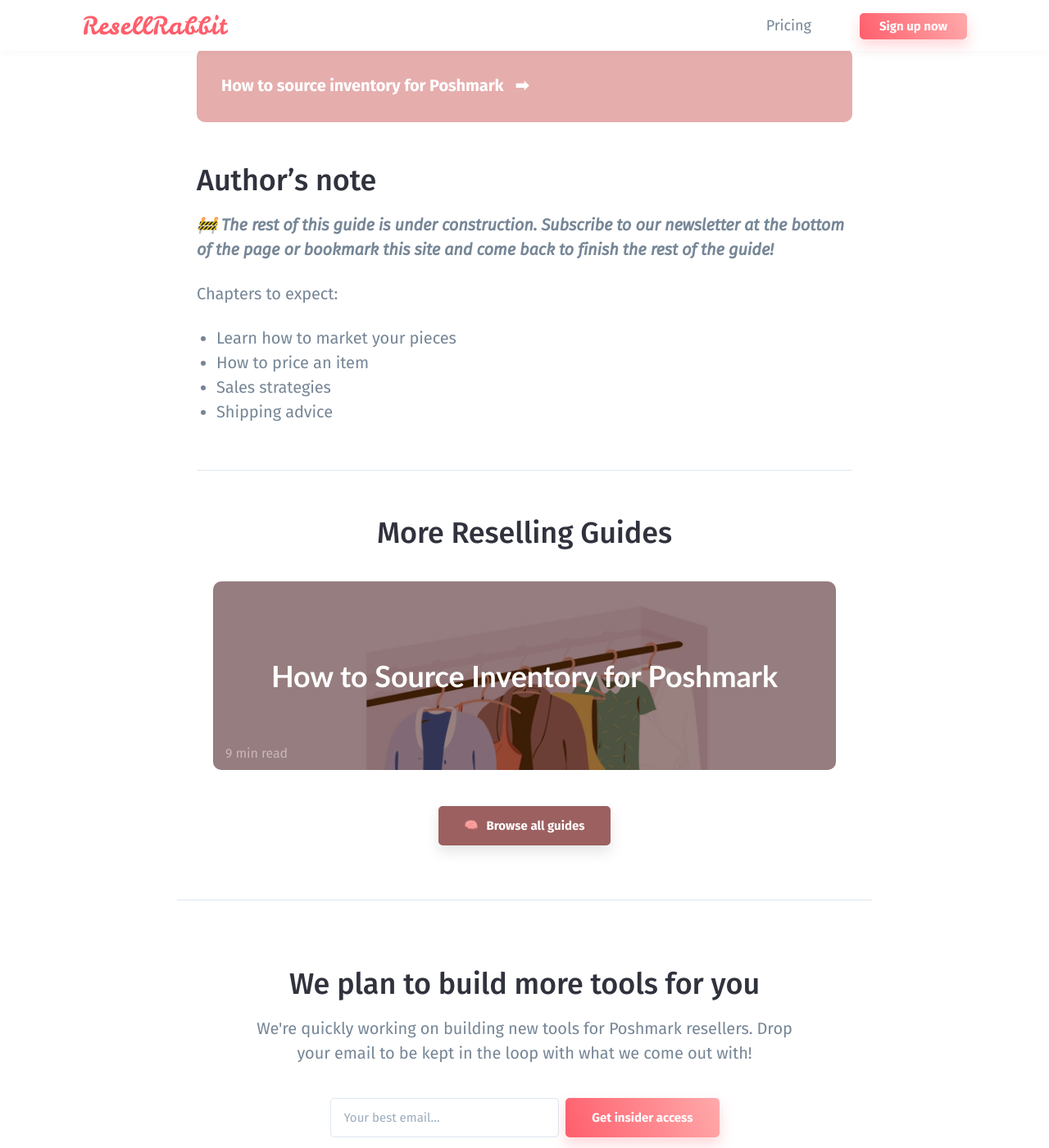
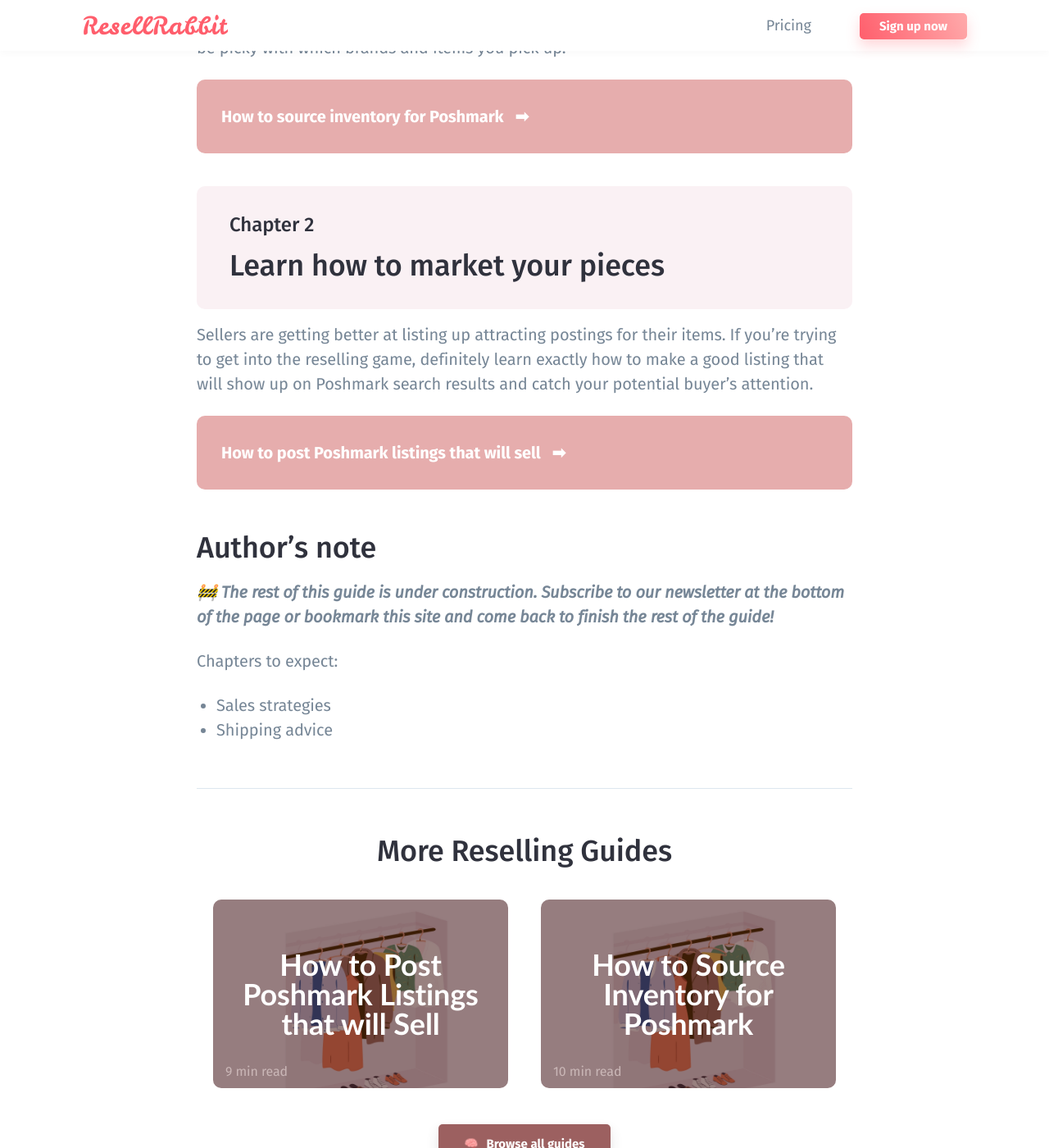
Before and after one commit to hirrra/resellrabbit, a Jekyll site: the page built from _posts/2021-05-01-poshmark-ultimate-guide.md, in a window 1280 px wide and 1400 px high, scrolled down 1018 px. Shown: the whole window at 82% size. Built offline with Jekyll 4.4.1, drawn with Linux system fonts in a browser that asks for light colours; some of the changed text lies outside the part shown.

Commit message:
add chapter 2 list on poshmark

```diff
--- a/_includes/cta.html
+++ b/_includes/cta.html
@@ -2,7 +2,8 @@
 
   <div class="flex-container flex-align-center">
     <div class="">
-      <p><b><i>Psst,</i></b> I made a tool that helps Poshmark sellers make more sales without spending more of their personal time
+      <p>
+        {{ include.content }}
       </p>
     </div>
     <div class="right text-center flex-item">
--- a/_includes/footer.html
+++ b/_includes/footer.html
@@ -6,6 +6,7 @@
                 <li><a href="{{ '/signup' | relative_url }}">Sign up for ResellRabbit</a></li>
                 <li><a href="{{ '/pricing' | relative_url }}">Pricing</a></li>
                 <li><a href="{{ '/guides/source-inventory' | relative_url }}">How to Source Inventory for Poshmark</a></li>
+                <li><a href="{{ '/guides/list-on-poshmark' | relative_url }}">How to Post Poshmark Listings that will Sell</a></li>
                 <!-- <li><a href="">This Poshmark Experiment SHOCKED Me</a></li> -->
             </ul>
         </div>
--- a/_posts/2021-05-01-poshmark-ultimate-guide.md
+++ b/_posts/2021-05-01-poshmark-ultimate-guide.md
@@ -17,7 +17,7 @@ Poshmark used to just be women's fashion but now there are categories for kids,
 
 
 ##### Chapter 1
-{: class="chapter-header"}
+{: class="section-header"}
 ## Source the inventory to sell
 
 If you're a casual seller, you likely will just sell what you want to clear out from your closet. Be honest with what items you actually enjoy wearing versus are only keeping for fear of separation.
@@ -27,11 +27,19 @@ However, if you plan make consistent money off of reselling on Poshmark, you'll
 **[How to source inventory for Poshmark &nbsp; &#10145;]({% post_url 2021-05-01-source-inventory %})**
 {: class="guide-link"}
 
+##### Chapter 2
+{: class="section-header"}
+## Learn how to market your pieces
+
+Sellers are getting better at listing up attracting postings for their items. If you're trying to get into the reselling game, definitely learn exactly how to make a good listing that will show up on Poshmark search results and catch your potential buyer's attention.
+
+**[How to post Poshmark listings that will sell &nbsp; &#10145;]({% post_url 2021-05-01-source-inventory %})**
+{: class="guide-link"}
+
+
 ## Author's note
 ***🚧  The rest of this guide is under construction. Subscribe to our newsletter at the bottom of the page or bookmark this site and come back to finish the rest of the guide!***
 
 Chapters to expect:
-+  Learn how to market your pieces
-+  How to price an item
 +  Sales strategies
 +  Shipping advice
--- a/_sass/base/_typography.scss
+++ b/_sass/base/_typography.scss
@@ -219,6 +219,7 @@ pre {
 	padding: 24px;
 	margin-top: 24px;
 	margin-bottom: 24px;
+
 }
 
 code, kbd, tt, var {
```
Also changed, not shown: _posts/2021-05-01-list-on-poshmark.md (added, +174 -0 lines), _posts/2021-05-01-source-inventory.md (+7 -5 lines).
